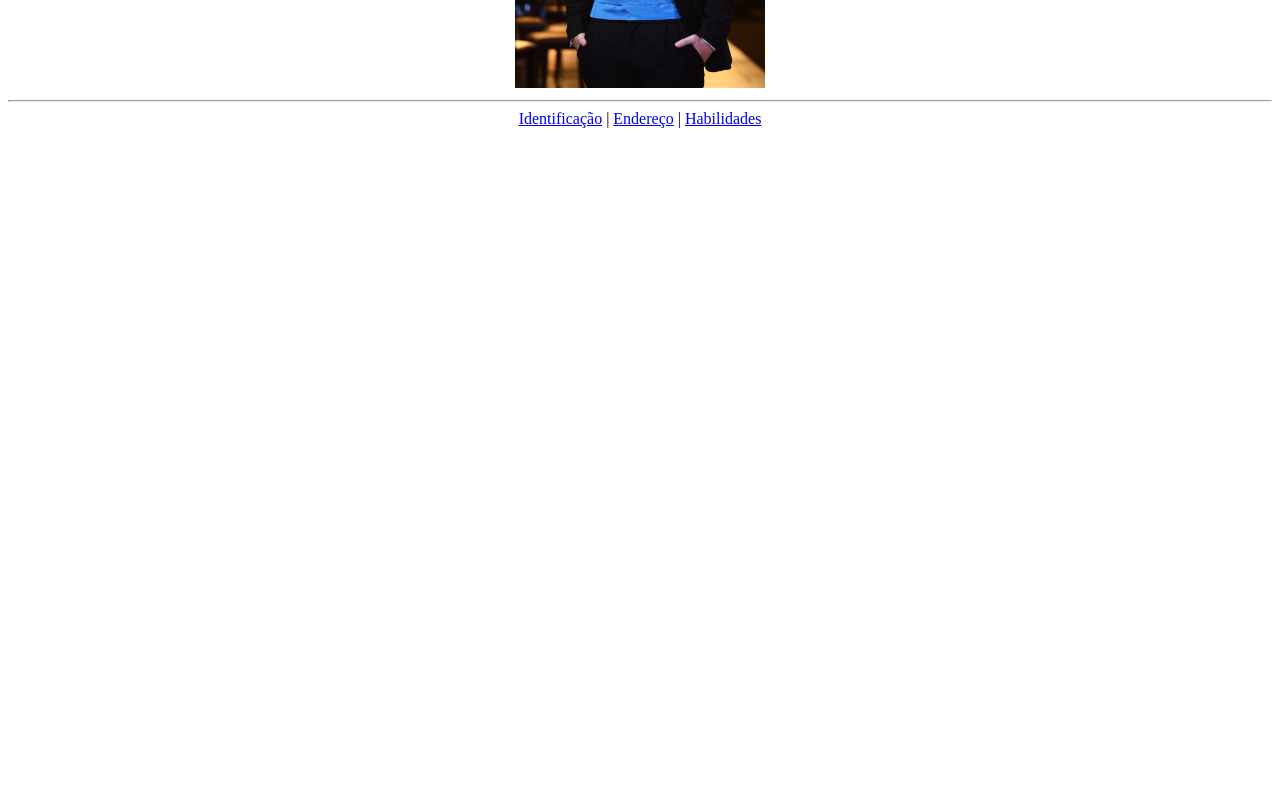
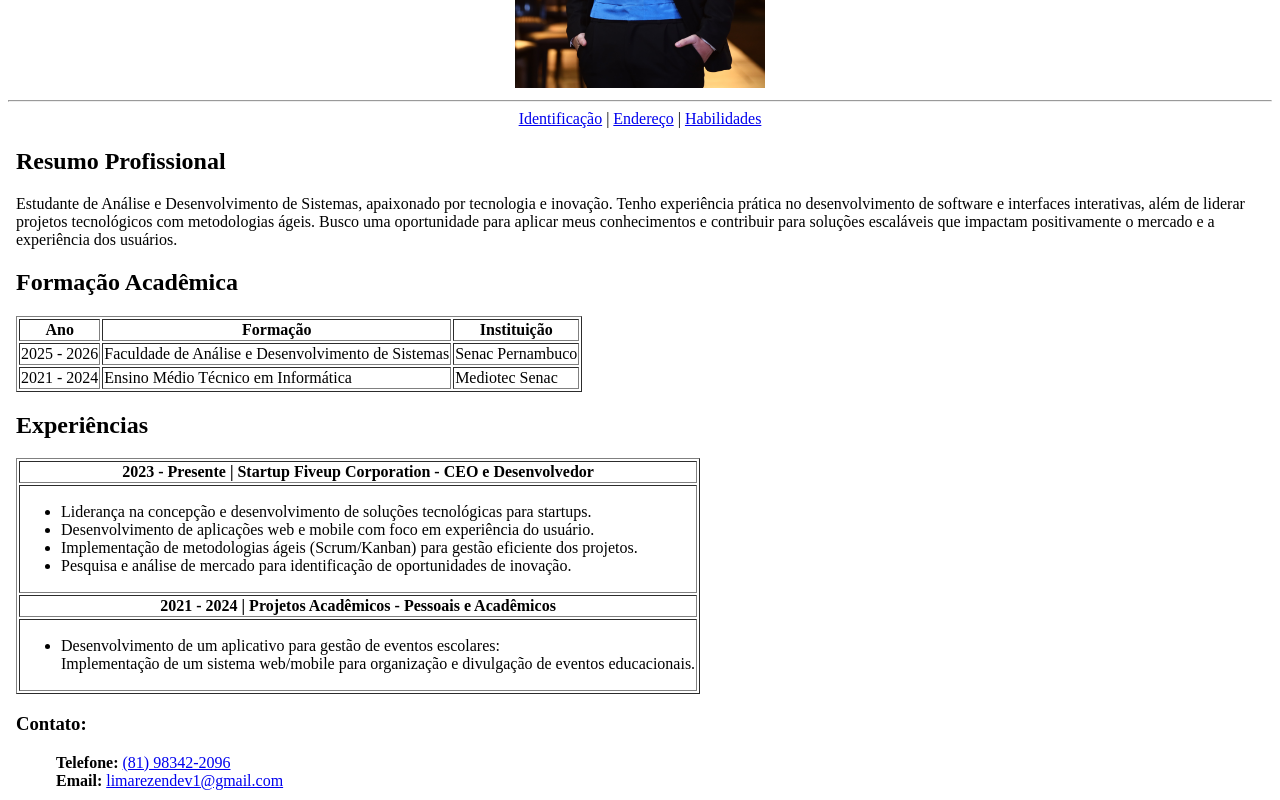
Before and after one commit to Viniflr/curriculo, a plain HTML site: page index.html in a window 1280 px wide. Shown: the part 400-1200 px from the top of the page. Drawn offline with Linux system fonts and the light colour scheme.

Commit message:
nomes commit

```diff
--- a/index.html
+++ b/index.html
@@ -25,7 +25,7 @@
     </center>
 
     <!--Professor permitiu ultilizar CSS apenas para esse iframe!-->
-    <iframe src="sobre.html" name="main" style="border: none;" width="100%" height="800px"></iframe>
+    <iframe src="identificacao.html" name="main" style="border: none;" width="100%" height="800px"></iframe>
 
     <footer>
         <hr/>
```
